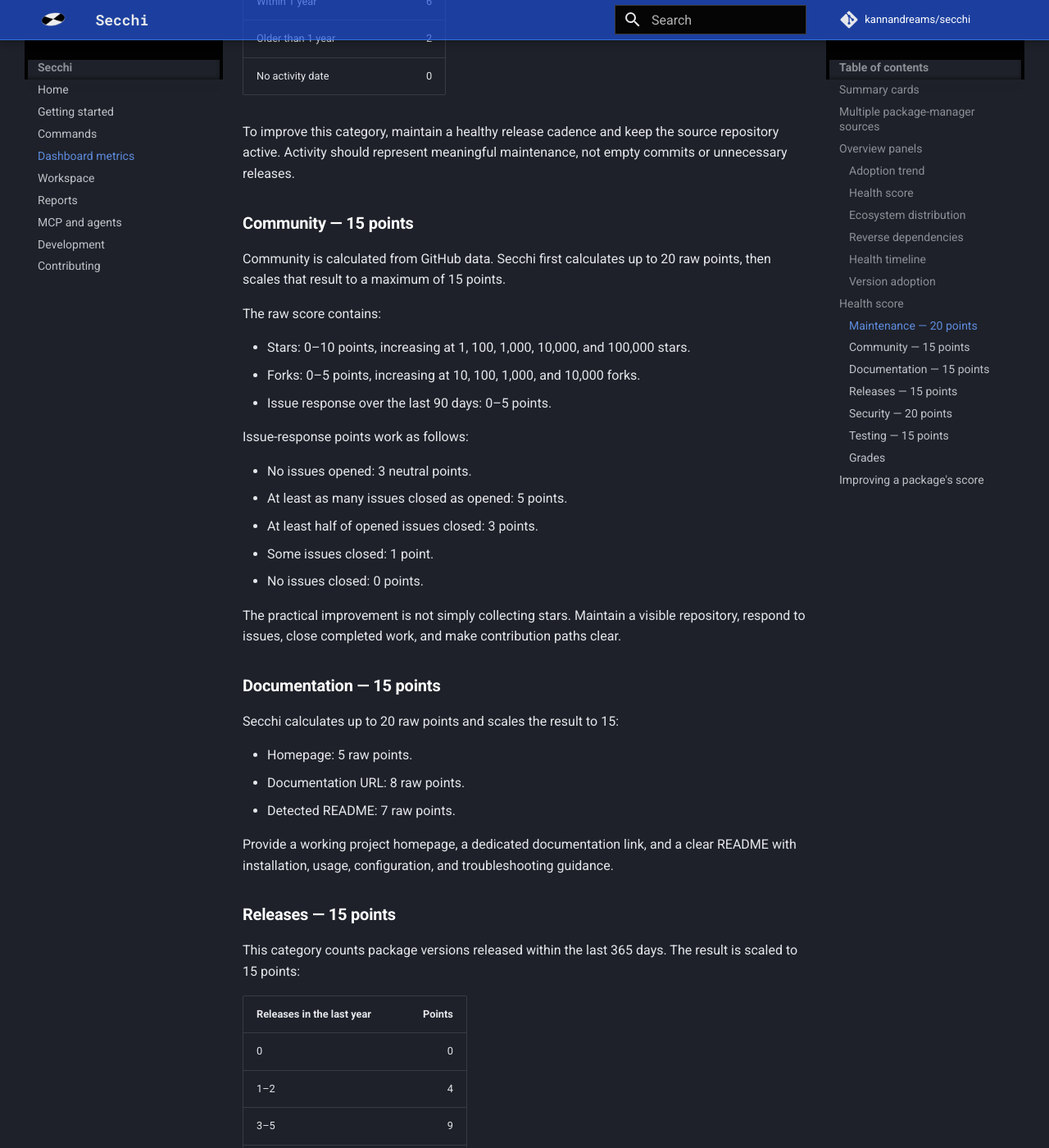
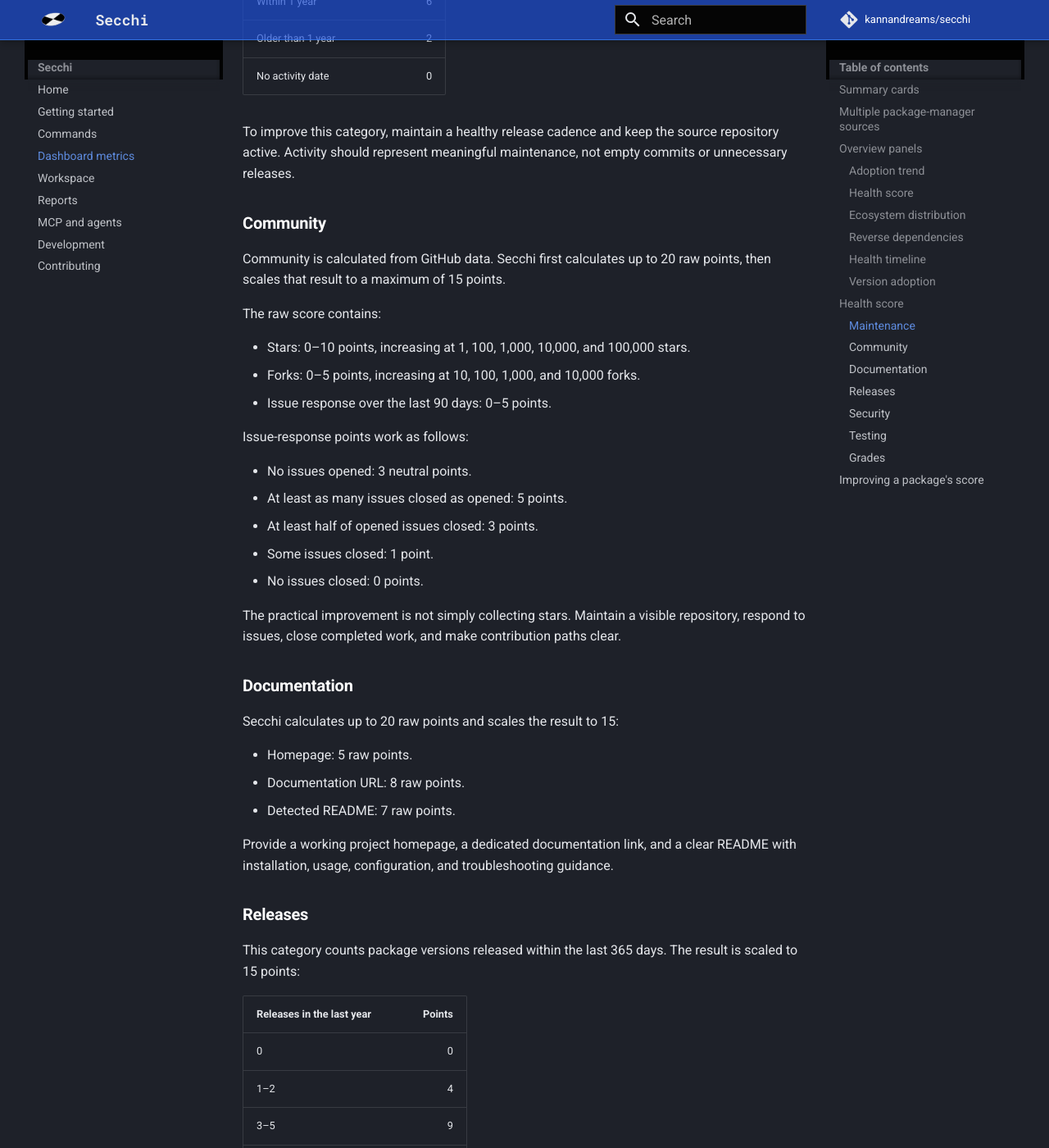
Before and after one commit to kannandreams/secchi, an MkDocs documentation site: the page built from docs/metrics.md, in a window 1280 px wide and 1400 px high, scrolled down 3871 px. Shown: the whole window at 82% size. Built offline with MkDocs 1.6.1 and Material for MkDocs 9.7.7, drawn with Linux system fonts in a browser that asks for light colours; comment, search, counter and statistics services are not loaded; some of the changed text lies outside the part shown.

```diff
--- a/docs/metrics.md
+++ b/docs/metrics.md
@@ -123,7 +123,7 @@ score can sometimes indicate incomplete metadata rather than a definitively
 unhealthy project. GitHub-dependent categories are especially affected when a
 repository cannot be resolved.
 
-### Maintenance — 20 points
+### Maintenance
 
 Secchi considers the more recent of the latest package release and the latest
 GitHub push:
@@ -141,7 +141,7 @@ To improve this category, maintain a healthy release cadence and keep the
 source repository active. Activity should represent meaningful maintenance,
 not empty commits or unnecessary releases.
 
-### Community — 15 points
+### Community
 
 Community is calculated from GitHub data. Secchi first calculates up to 20 raw
 points, then scales that result to a maximum of 15 points.
@@ -164,7 +164,7 @@ The practical improvement is not simply collecting stars. Maintain a visible
 repository, respond to issues, close completed work, and make contribution
 paths clear.
 
-### Documentation — 15 points
+### Documentation
 
 Secchi calculates up to 20 raw points and scales the result to 15:
 
@@ -176,7 +176,7 @@ Provide a working project homepage, a dedicated documentation link, and a
 clear README with installation, usage, configuration, and troubleshooting
 guidance.
 
-### Releases — 15 points
+### Releases
 
 This category counts package versions released within the last 365 days. The
 result is scaled to 15 points:
@@ -193,7 +193,7 @@ The score rewards ongoing activity, but it does not evaluate whether releases
 are useful or stable. Prefer predictable, meaningful releases with clear
 release notes.
 
-### Security — 20 points
+### Security
 
 The current score starts at 20 points and applies these deductions:
 
@@ -214,7 +214,7 @@ provide accurate repository metadata, respond to vulnerabilities, and publish
 fixed releases. The fixed-release portion is currently visible through the
 Security tab but is not yet a scoring input.
 
-### Testing — 15 points
+### Testing
 
 Testing is currently a narrow CI proxy:
 
```
Also changed, not shown: README.md (+2 -2 lines), docs/commands.md (+4 -4 lines), docs/getting-started.md (+13 -0 lines).
